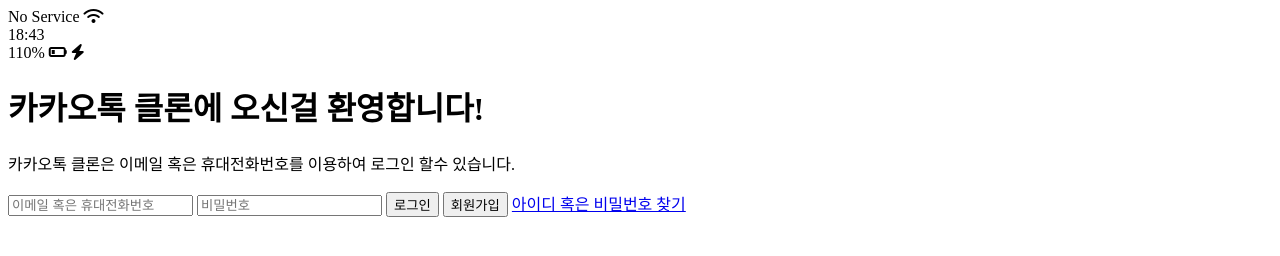
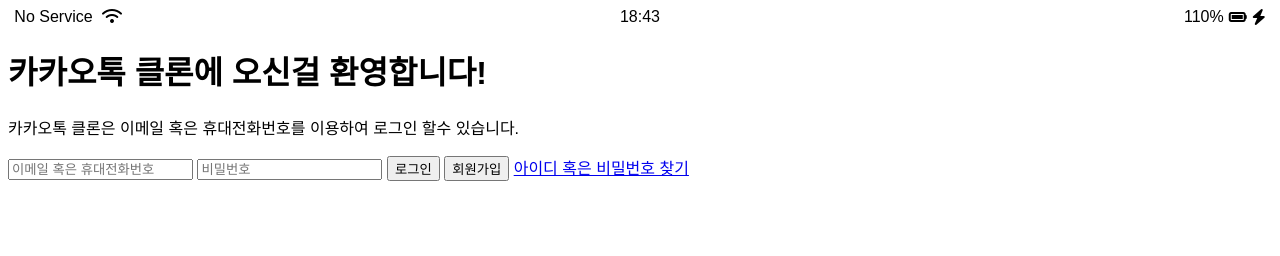
Before and after one commit to Maroo7139/kakao-clone-2023, a plain HTML site: page index.html in a window 1280 px wide. Drawn offline with Linux system fonts and the light colour scheme.

Commit message:
make css, update index

```diff
--- /dev/null
+++ b/css/styles.css
@@ -0,0 +1,27 @@
+@import url("https://fonts.googleapis.com/css2?family=Open+Sans:wght@400;600&display=swap");
+body {
+  font-family: "Open Sams", sans-serif;
+}
+
+.status-bar {
+  display: flex;
+  justify-content: center;
+}
+.status-bar__column {
+  width: 33%;
+}
+.status-bar__column:first-child span {
+  margin-right: 5px;
+}
+.status-bar__column:nth-child(2) {
+  display: flex;
+  justify-content: center;
+}
+.status-bar__column:last-child {
+  display: flex;
+  justify-content: flex-end;
+  align-items: center;
+}
+.status-bar__column .fa-battery-full {
+  margin: 0px 5px;
+}
--- a/index.html
+++ b/index.html
@@ -1,6 +1,7 @@
 <!DOCTYPE html>
 <html lang="kr">
   <head>
+    <link rel="stylesheet" href="css/styles.css" />
     <meta charset="UTF-8" />
     <meta name="viewport" content="width=device-width, initial-scale=1.0" />
     <title>Welcome to kakao Talk</title>
@@ -16,7 +17,7 @@
       </div>
       <div class="status-bar__column">
         <span>110%</span>
-        <i class="fas fa-battery-quarter"></i>
+        <i class="fas fa-battery-full fa-la"></i>
         <i class="fas fa-bolt"></i>
       </div>
     </div>
```
